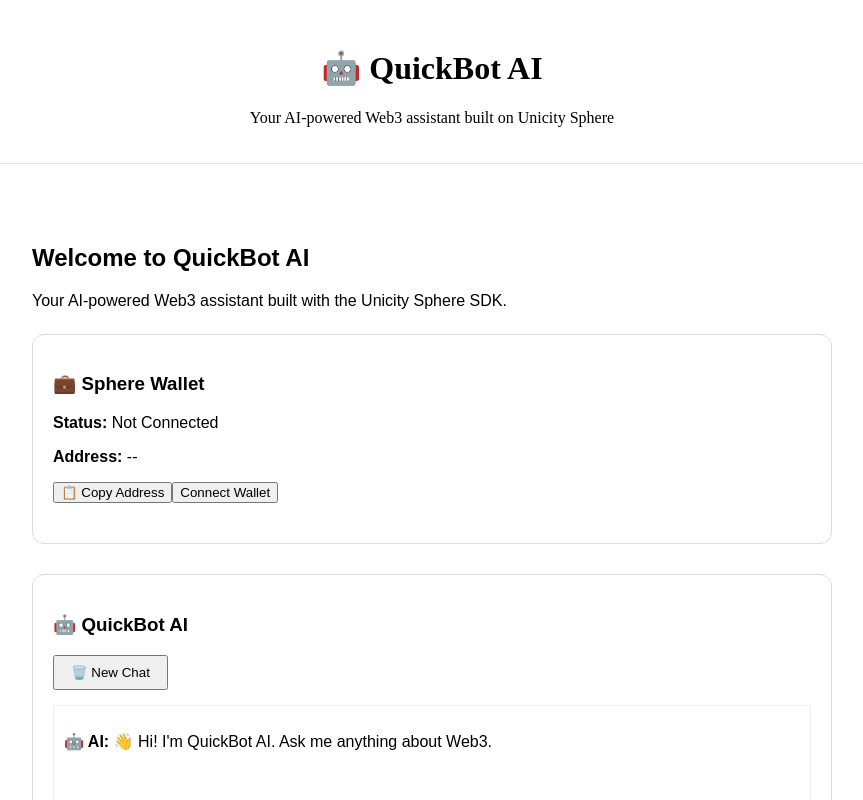
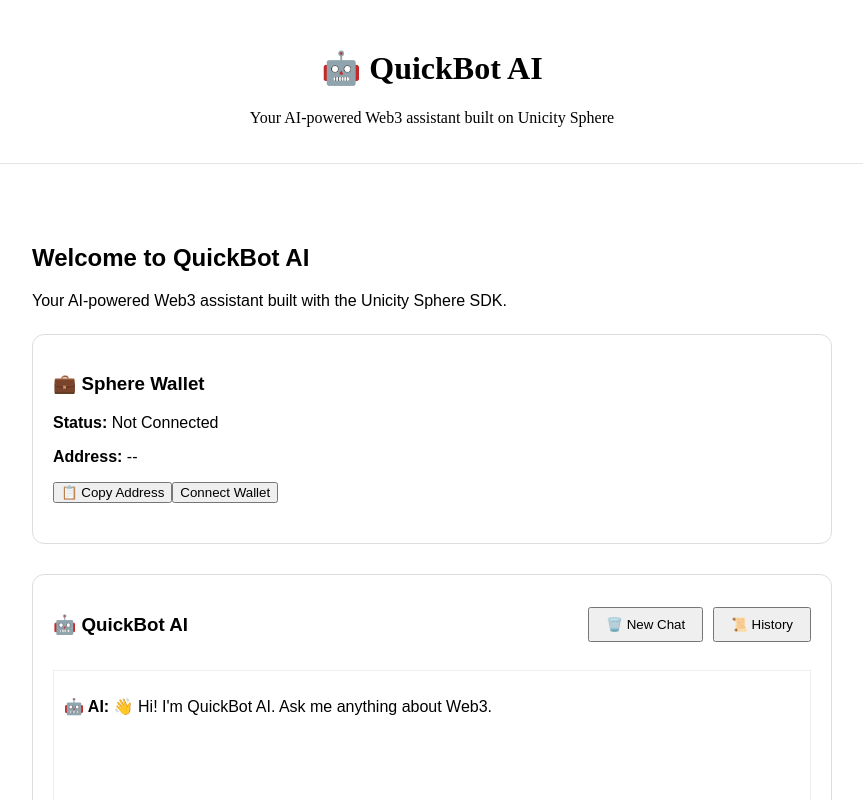
Before and after one commit to Naseer32/quickbot-ai, a React (Vite) app: page / in a window 1280 px wide. Shown: the top 800 px of the page, without its empty margins (208-1071 px from the left). Built offline with nearby package versions, Linux system fonts and the light colour scheme.

Commit message:
Improve layout and add history button in Chat component
Refactor Chat component layout and styles for better organization and usability.

```diff
--- a/src/components/Chat.tsx
+++ b/src/components/Chat.tsx
@@ -137,17 +137,45 @@ const [conversations, setConversations] = useState(() => {
     padding: 20,
   }}
 >
+  <div
+    style={{
+      display: "flex",
+      justifyContent: "space-between",
+      alignItems: "center",
+      marginBottom: 15,
+    }}
+  >
     <h3>🤖 QuickBot AI</h3>
+
+    <div>
       <button
         onClick={newChat}
         style={{
-    marginBottom: 15,
+          marginRight: 10,
           padding: "8px 16px",
         }}
       >
         🗑️ New Chat
       </button>
 
+      <button
+        onClick={() => {
+          alert(
+            conversations.length
+              ? conversations
+                  .map((c, i) => `${i + 1}. ${c.title}`)
+                  .join("\n\n")
+              : "No saved chats."
+          );
+        }}
+        style={{
+          padding: "8px 16px",
+        }}
+      >
+        📜 History
+      </button>
+    </div>
+  </div>
       <div
         style={{
           height: 300,
```
Lines whose indentation alone changed are shown as unchanged.
